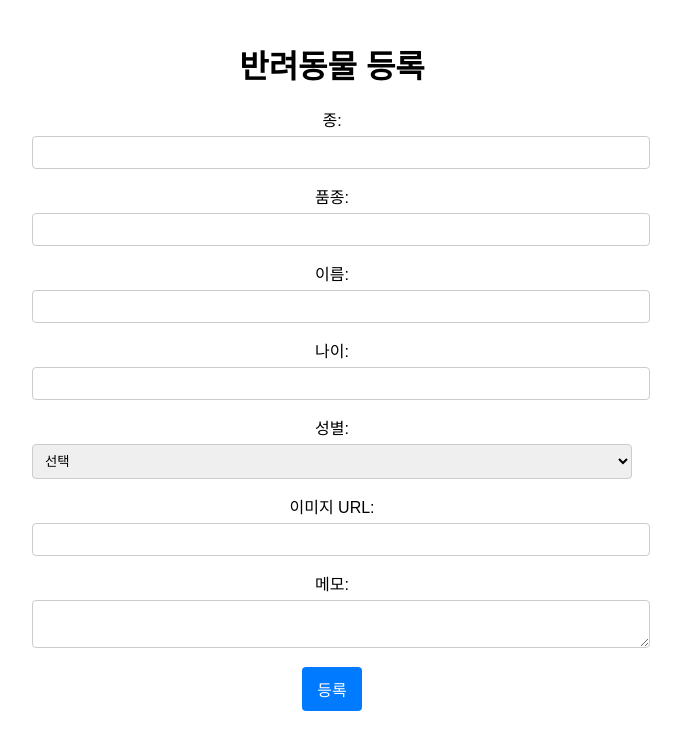
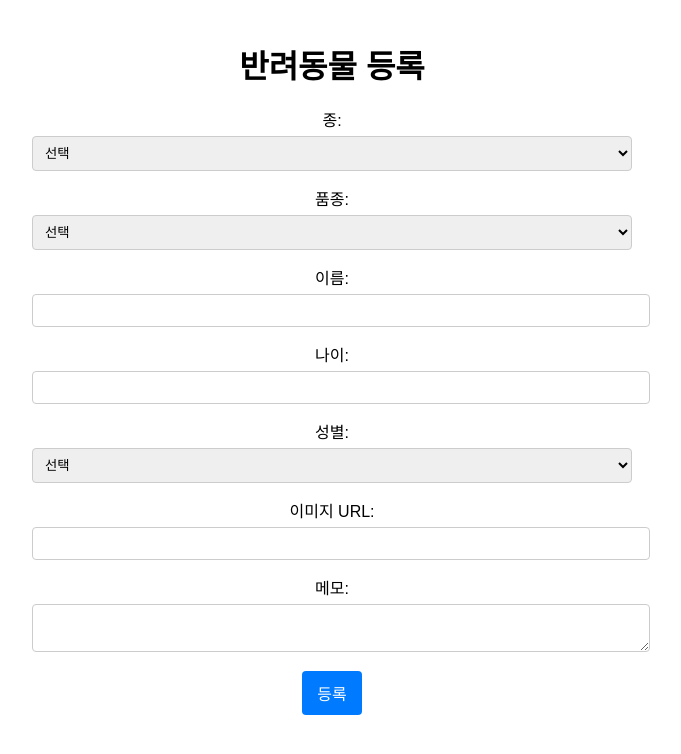
Before and after one commit to SJ-Petory/Petroy-FrontEnd, a React (Create React App) app: page /petPage in a window 1280 px wide. Shown: the top 754 px of the page, without its empty margins (308-989 px from the left). Built offline with nearby package versions, Linux system fonts and the light colour scheme.

Commit message:
[feat #86] 펫 데이터 값 타입 변경

```diff
--- a/src/pages/petPage.jsx
+++ b/src/pages/petPage.jsx
@@ -31,7 +31,7 @@ const PetPage = () => {
         setError(null);
 
         try {
-            const token = localStorage.getItem('accessToken'); // 토큰 가져오기
+            const token = localStorage.getItem('accessToken');
 
             if (token) {
                 const response = await axios.post(`${API_BASE_URL}/pets`, petInfo, {
@@ -71,23 +71,29 @@ const PetPage = () => {
             <form onSubmit={handleSubmit}>
                 <div className="form-group">
                     <label>종:</label>
-                    <input
-                        type="text"
+                    <select
                         name="species"
                         value={petInfo.species}
                         onChange={handleChange}
                         required
-                    />
+                    >
+                        <option value="">선택</option>
+                        <option value="DOG">강아지</option>
+                        <option value="CAT">고양이</option>
+                    </select>
                 </div>
                 <div className="form-group">
                     <label>품종:</label>
-                    <input
-                        type="text"
+                    <select
                         name="breed"
                         value={petInfo.breed}
                         onChange={handleChange}
                         required
-                    />
+                    >
+                        <option value="">선택</option>
+                        <option value="치와와">치와와</option>
+                        <option value="진돗개">진돗개</option>
+                    </select>
                 </div>
                 <div className="form-group">
                     <label>이름:</label>
```
